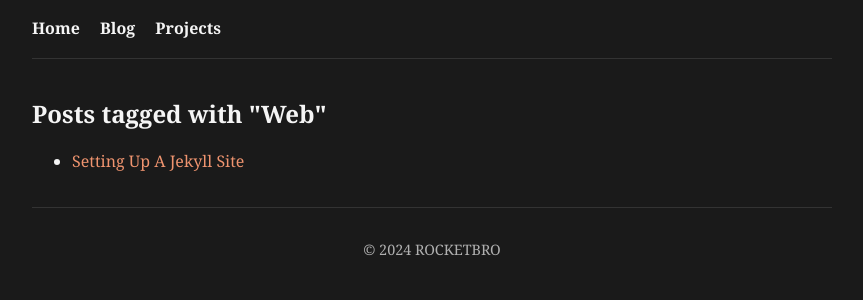
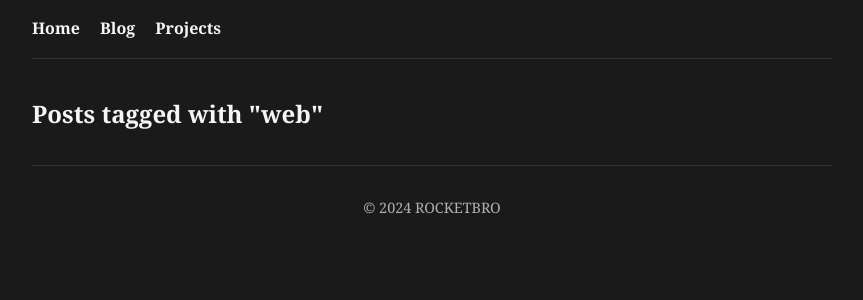
Before and after one commit to rocketbro/rocketbro.github.io, a Jekyll site: the page built from tags/web.md, in a window 1280 px wide. Shown: the top 300 px of the page, without its empty margins (208-1071 px from the left). Built offline with Jekyll 4.4.1, drawn with Linux system fonts in a browser that asks for light colours.

Commit message:
fix web tag

```diff
--- a/tags/web.md
+++ b/tags/web.md
@@ -1,6 +1,6 @@
 ---
 layout: tag
 title: "Web"
-tag: "Web"
+tag: "web"
 permalink: /tags/web/
 ---
```
